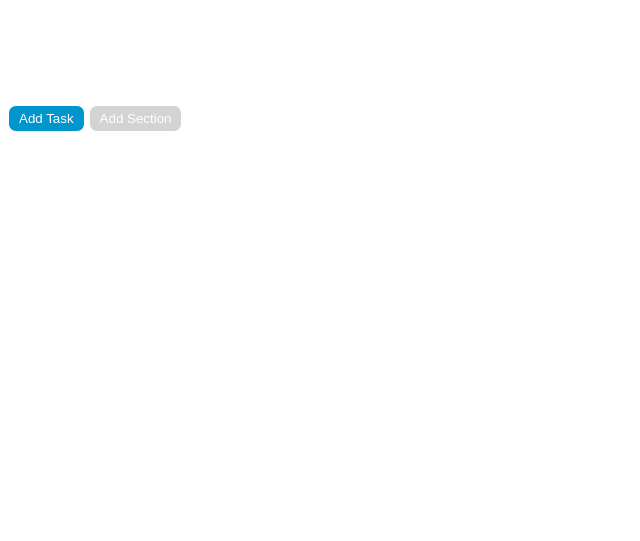
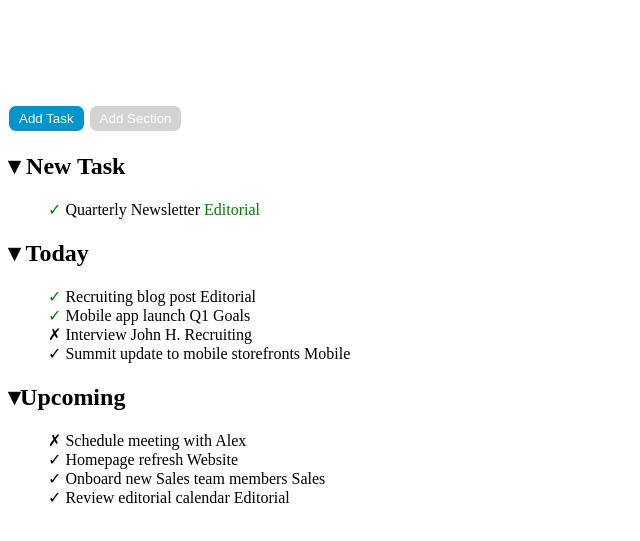
Before and after one commit to Betacucco/html-css-toboolist, a plain HTML site: page index.html in a window 1280 px wide. Shown: the part 109-650 px from the top of the page, without its empty margins (0-640 px from the left). Drawn offline with Linux system fonts and the light colour scheme.

Commit message:
Struttura html

```diff
--- a/index.html
+++ b/index.html
@@ -23,7 +23,67 @@
         </div>
 
         <div>
+            <section >
+                <h2>&dtrif; New Task</h2>
+                <ul type="none">
+                    <li>
+                        <span class="done">&check;</span>
+                        <span>Quarterly Newsletter</span>
+                        <span class="editorial">Editorial</span>
+                    </li>
+                </ul>
+            </section>
 
+            <section>
+                <h2>&dtrif; Today</h2>
+                <ul type="none">
+                    <li>
+                        <span class="done">&check;</span>
+                        <span>Recruiting blog post</span>
+                        <span>Editorial</span>
+                    </li>
+                    <li>
+                        <span class="done">&check;</span>
+                        <span>Mobile app launch</span>
+                        <span>Q1 Goals</span>
+                    </li>
+                    <li>
+                        <span>&cross;</span>
+                        <span>Interview John H.</span>
+                        <span>Recruiting</span>
+                    </li>
+                    <li>
+                        <span>&check;</span>
+                        <span>Summit update to mobile storefronts</span>
+                        <span>Mobile</span>
+                    </li>
+                </ul>
+            </section>
+
+            <section>
+                <h2>&dtrif;Upcoming</h2>
+                <ul type="none">
+                    <li>
+                        <span>&cross;</span>
+                        <span>Schedule meeting with Alex</span>
+                    </li>
+                    <li>
+                        <span>&check;</span>
+                        <span>Homepage refresh</span>
+                        <span>Website</span>
+                    </li>
+                    <li>
+                        <span>&check;</span>
+                        <span>Onboard new Sales team members</span>
+                        <span>Sales</span>
+                    </li>
+                    <li>
+                        <span>&check;</span>
+                        <span>Review editorial calendar</span>
+                        <span>Editorial</span>
+                    </li>
+                </ul>
+            </section>
         </div>
     </main>
 
--- a/style.css
+++ b/style.css
@@ -28,7 +28,6 @@ display: inline;
 
 #button1{
         outline: none;
-        cursor: pointer;
         text-align: center;
         text-decoration: none;
         color: #fff;
@@ -40,7 +39,6 @@ display: inline;
 
 #button2{
     outline: none;
-    cursor: pointer;
     text-align: center;
     text-decoration: none;
     color: #fff;
@@ -49,3 +47,29 @@ display: inline;
     background:lightgray;
     border-radius: 8px;
 }
+
+.done{
+    display: inline;
+    width: 5px;
+    height: 5px;
+
+    color: green;
+    border-color: green;
+
+    text-align: center;
+
+    border-radius: 50%;
+}
+
+.editorial{
+    display: inline-block;
+    width: 5px;
+    height: 5px;
+
+    color: green;
+    border-color: green;
+
+    text-align: center;
+
+    border-radius: 50%;
+}
```
